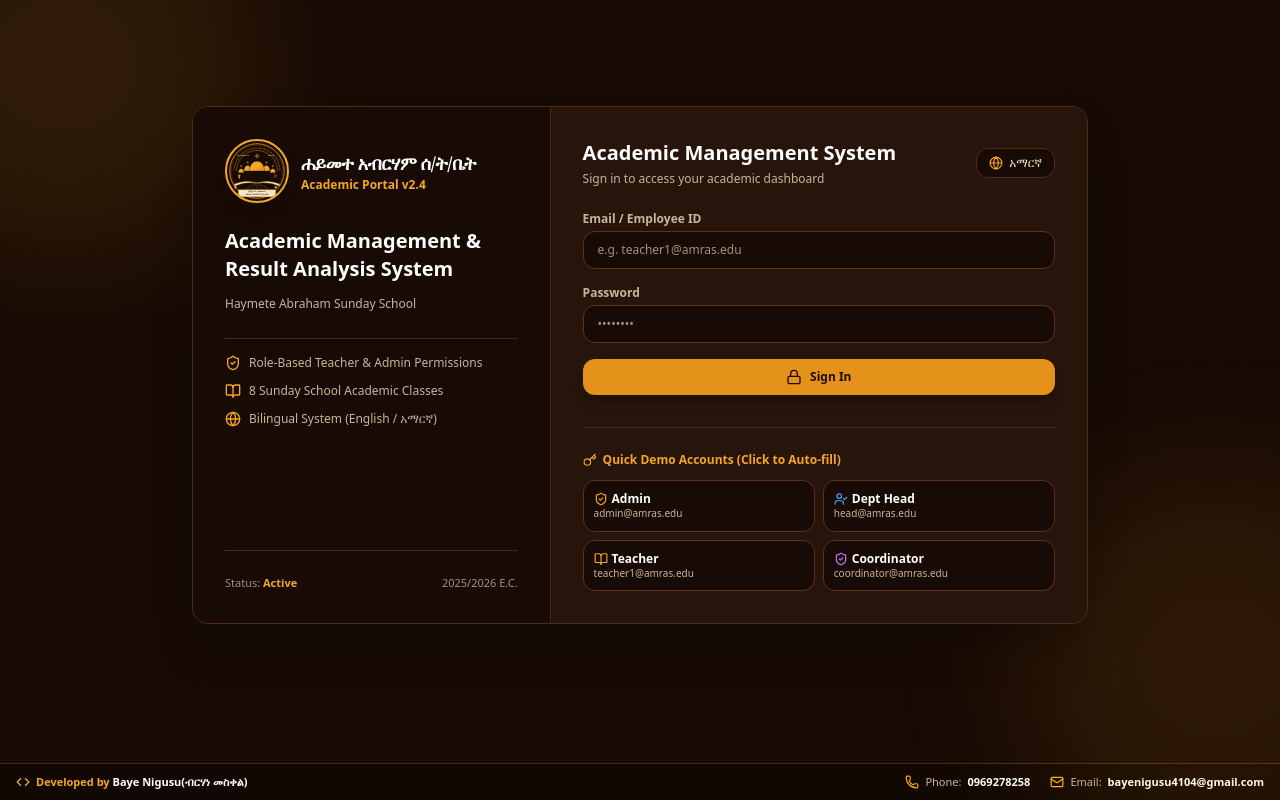
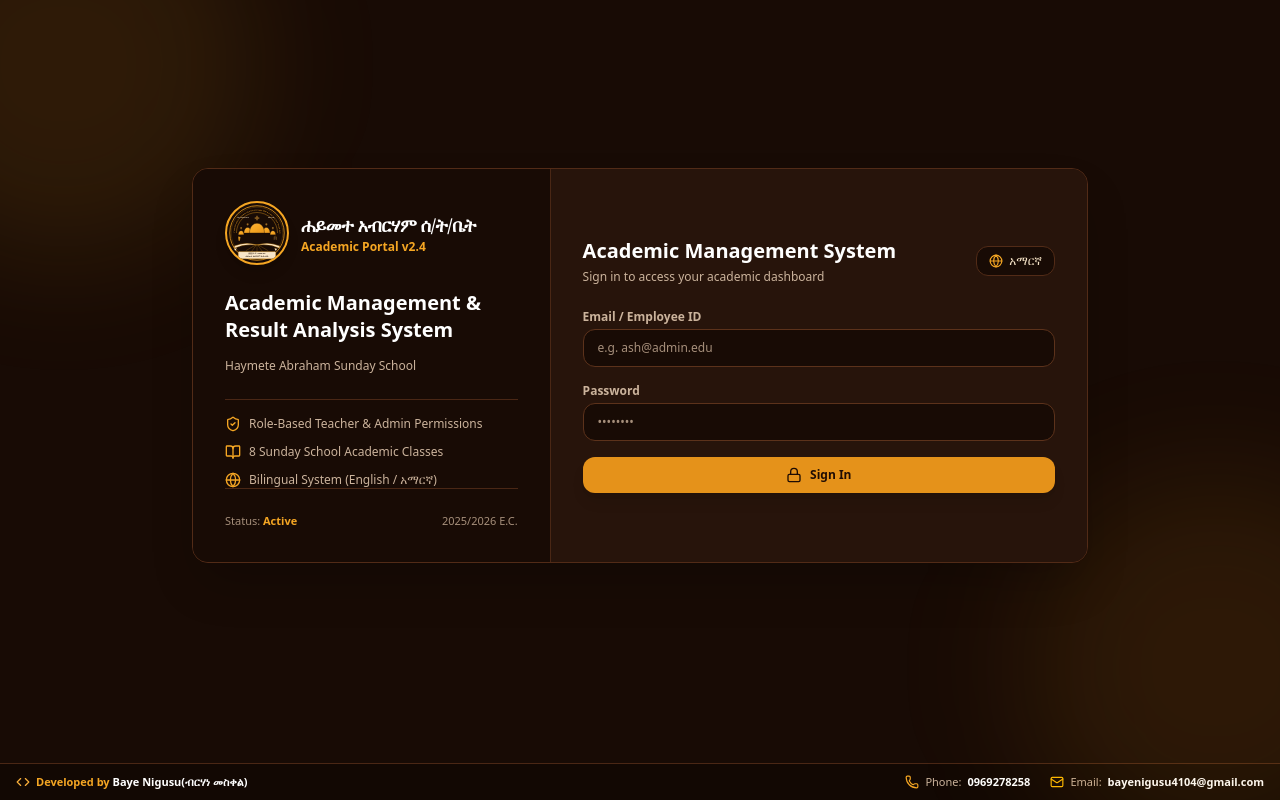
Before and after one commit to Baye-19/church-academic-portal, a React (Vite) app: page / in a window 1280 px wide. Built offline with nearby package versions, Linux system fonts and the light colour scheme.

Commit message:
feat(auth): remove demo login credentials
Remove the Quick Demo Accounts panel from the login modal to enhance security and update the email placeholder example.

```diff
--- a/src/components/LoginModal.tsx
+++ b/src/components/LoginModal.tsx
@@ -114,7 +114,7 @@ export const LoginModal: React.FC = () => {
                 required
                 value={email}
                 onChange={(e) => setEmail(e.target.value)}
-                placeholder="e.g. teacher1@amras.edu"
+                placeholder="e.g. ash@admin.edu"
                 className="w-full px-3.5 py-2.5 bg-[#180B05] border border-[#5C321B] rounded-xl text-white placeholder-[#A68F7B] focus:outline-none focus:ring-2 focus:ring-[#F5A623]/50"
               />
             </div>
@@ -142,60 +142,6 @@ export const LoginModal: React.FC = () => {
               <span>{submitting ? 'Authenticating...' : t('loginBtn')}</span>
             </button>
           </form>
-
-          {/* Quick Demo Accounts Panel */}
-          <div className="mt-8 pt-6 border-t border-[#4A2715]">
-            <div className="flex items-center gap-1.5 text-xs font-semibold text-[#F5A623] mb-3">
-              <Key className="w-3.5 h-3.5 text-[#F5A623]" />
-              <span>{t('demoLogins')}</span>
-            </div>
-
-            <div className="grid grid-cols-2 gap-2">
-              <button
-                onClick={() => handleDemoClick('ADMIN')}
-                className="p-2.5 bg-[#180B05] hover:bg-[#351C0F] border border-[#5C321B] rounded-xl text-left transition text-xs"
-              >
-                <div className="font-bold text-white flex items-center gap-1">
-                  <ShieldCheck className="w-3.5 h-3.5 text-[#F5A623]" />
-                  <span>Admin</span>
-                </div>
-                <div className="text-[10px] text-[#CBB39C] truncate">admin@amras.edu</div>
-              </button>
-
-              <button
-                onClick={() => handleDemoClick('DEPT_HEAD')}
-                className="p-2.5 bg-[#180B05] hover:bg-[#351C0F] border border-[#5C321B] rounded-xl text-left transition text-xs"
-              >
-                <div className="font-bold text-white flex items-center gap-1">
-                  <UserCheck className="w-3.5 h-3.5 text-blue-400" />
-                  <span>Dept Head</span>
-                </div>
-                <div className="text-[10px] text-[#CBB39C] truncate">head@amras.edu</div>
-              </button>
-
-              <button
-                onClick={() => handleDemoClick('TEACHER')}
-                className="p-2.5 bg-[#180B05] hover:bg-[#351C0F] border border-[#5C321B] rounded-xl text-left transition text-xs"
-              >
-                <div className="font-bold text-white flex items-center gap-1">
-                  <BookOpen className="w-3.5 h-3.5 text-[#F5A623]" />
-                  <span>Teacher</span>
-                </div>
-                <div className="text-[10px] text-[#CBB39C] truncate">teacher1@amras.edu</div>
-              </button>
-
-              <button
-                onClick={() => handleDemoClick('COORDINATOR')}
-                className="p-2.5 bg-[#180B05] hover:bg-[#351C0F] border border-[#5C321B] rounded-xl text-left transition text-xs"
-              >
-                <div className="font-bold text-white flex items-center gap-1">
-                  <ShieldCheck className="w-3.5 h-3.5 text-purple-400" />
-                  <span>Coordinator</span>
-                </div>
-                <div className="text-[10px] text-[#CBB39C] truncate">coordinator@amras.edu</div>
-              </button>
-            </div>
-          </div>
         </div>
       </div>
     </div>
```
